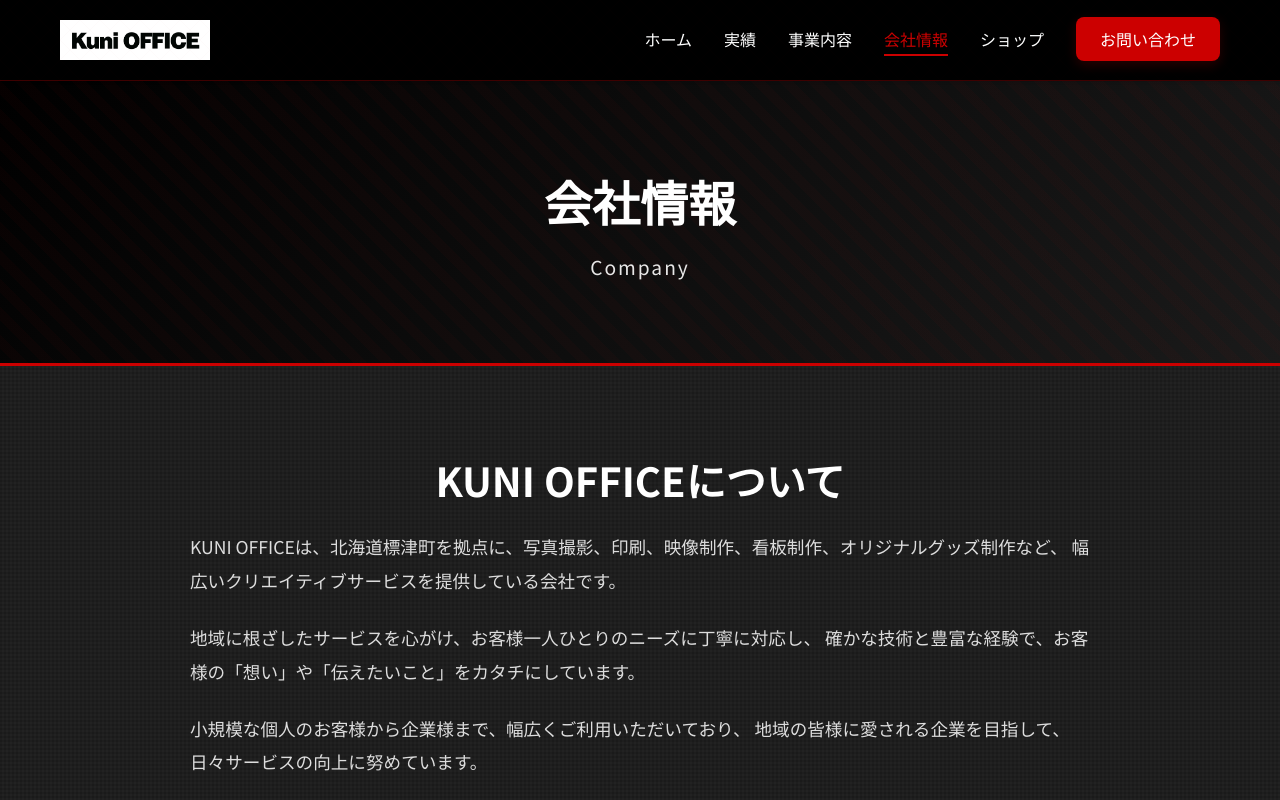
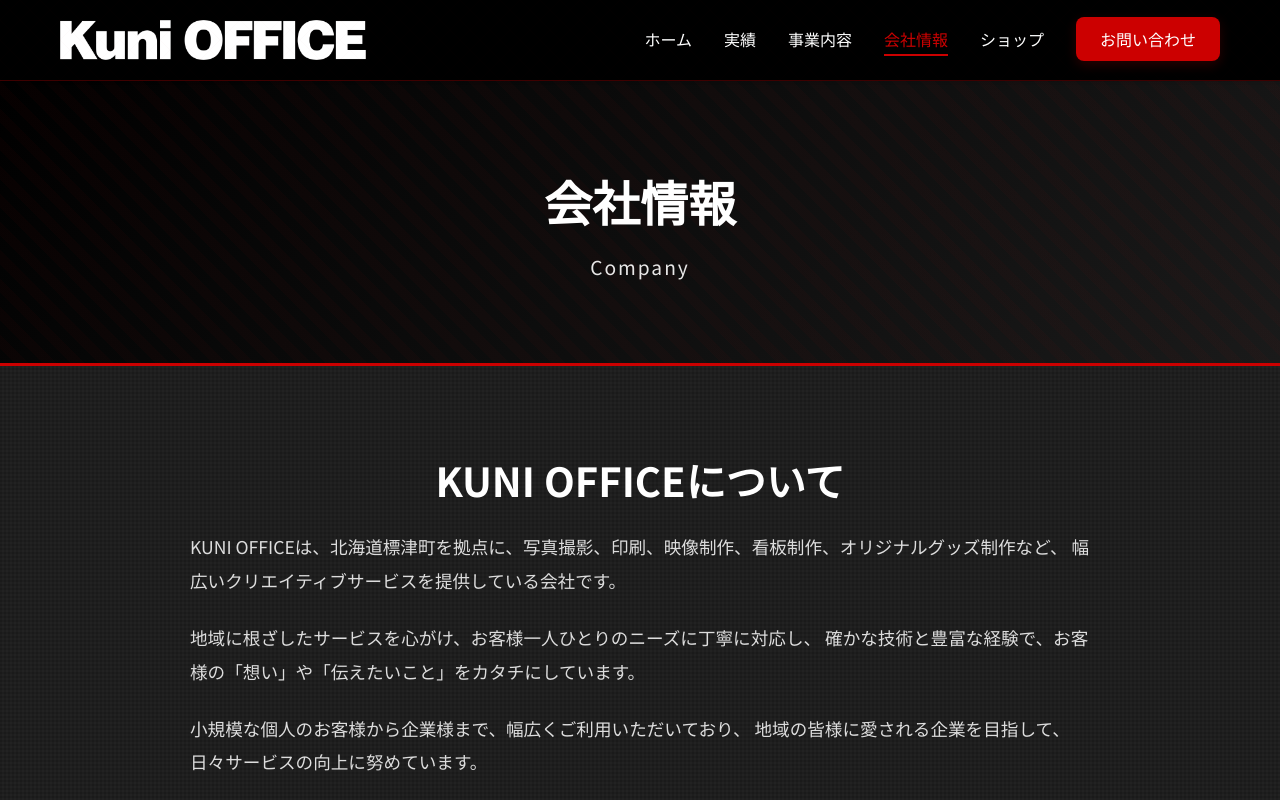
Before and after one commit to playmark0227-svg/kunioffice, a plain HTML site: page company.html in a window 1280 px wide. Shown: the top 800 px of the page. Drawn offline with Linux system fonts and the light colour scheme.

Commit message:
feat: ヘッダーロゴを白文字バージョンに変更
- 黒背景に映える白文字ロゴ（logo-white.png）を作成
- 全ページのヘッダーロゴをlogo2.pngからlogo-white.pngに変更
- ImageMagickで黒ロゴを反転して白ロゴを生成
- 視認性が大幅に向上（黒背景に白文字）

```diff
--- a/company.html
+++ b/company.html
@@ -17,7 +17,7 @@
             <div class="header-content">
                 <div class="logo">
                     <a href="index.html">
-                        <img src="images/logo2.png" alt="KUNI OFFICE" class="logo-img">
+                        <img src="images/logo-white.png" alt="KUNI OFFICE" class="logo-img">
                     </a>
                 </div>
                 <button class="menu-toggle" id="menuToggle">
```
Also changed, not shown: contact.html (+1 -1 lines), index.html (+1 -1 lines), services.html (+1 -1 lines), shop.html (+1 -1 lines), works.html (+1 -1 lines), images/logo-black.png (added), images/logo-white.png (added).
